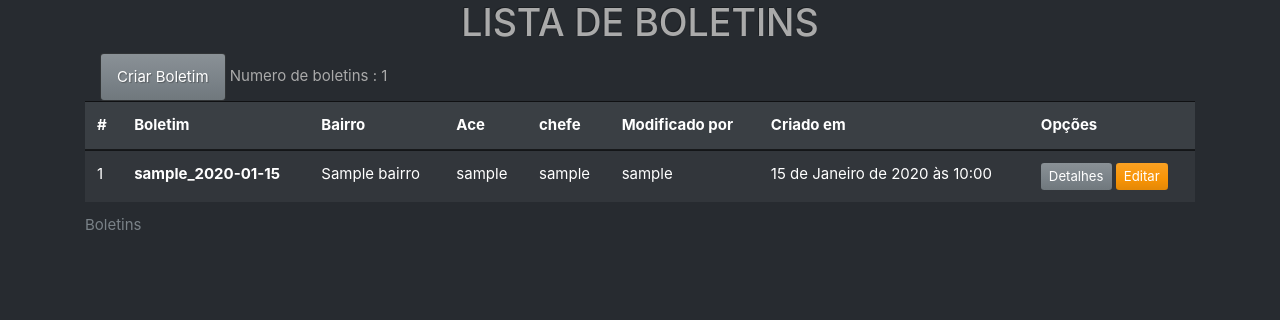
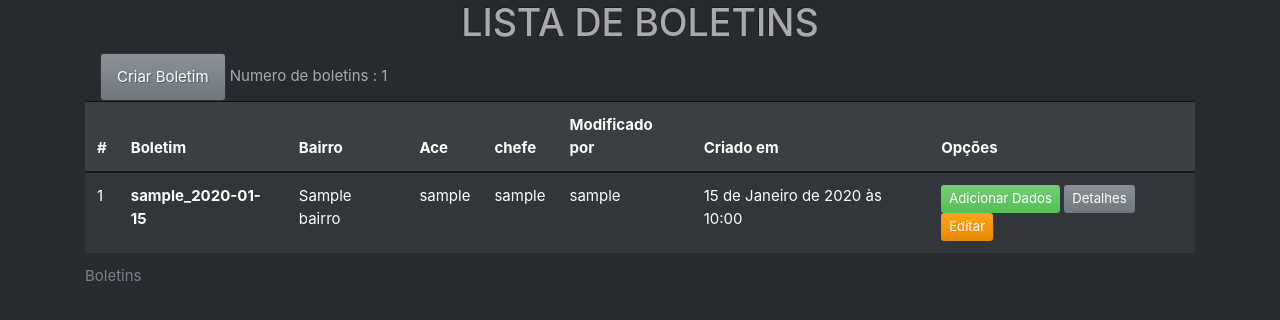
Before and after one commit to eliraa2024/eliraa, a Django app: page /lira-boletim/ in a window 1280 px wide. Shown: the part 59-379 px from the top of the page. Run offline with Django 5.2, Linux system fonts and the light colour scheme; a user stored in the database is signed in; tables that the repository leaves empty hold one stand-in row (values such as "Sample post"); some libraries are stand-ins or nearby versions.

```diff
--- a/templates/boletim/lira_boletim_list.html
+++ b/templates/boletim/lira_boletim_list.html
@@ -34,6 +34,8 @@
                 <td>{{ lira_boletim.updated_by}}</td>
                 <td>{{ lira_boletim.created_at}}</td>
                 <td>
+                    <a type="submit" class="btn-sm btn-success" href="{% url 'lira_boletim_dado_list' lira_boletim.id_boletim %}"
+                        method="POST">Adicionar Dados</a>
                     <a type="submit" class="btn-sm btn-secondary" href="{% url 'liraboletim_detail' lira_boletim.id_boletim %}"
                         method="POST">Detalhes</a>
                     <a type="submit" class="btn-sm btn-warning" href="{% url 'lira_boletim_update' lira_boletim.id_boletim %}" method="POST">Editar</a>
--- a/templates/ciclo/ciclo_list.html
+++ b/templates/ciclo/ciclo_list.html
@@ -25,8 +25,11 @@
                 <td>
                     <a type="submit" class="btn-sm btn-secondary" href="{% url 'indice' ciclo.id %}"
                         method="POST">Detalhes</a>
+                    <!--
                     <a type="submit" class="btn-sm btn-warning" href="" method="POST">Editar</a>
                     <a type="submit" class="btn-sm btn-danger" href="" method="POST">Exluir</a>
+                    -->
+                    <a href="{% url 'mapa' ciclo.ciclo  %}" class="btn-sm btn-success">Mapa de calor &rarr;</a>
 
                 </td>
             </tr>
```
